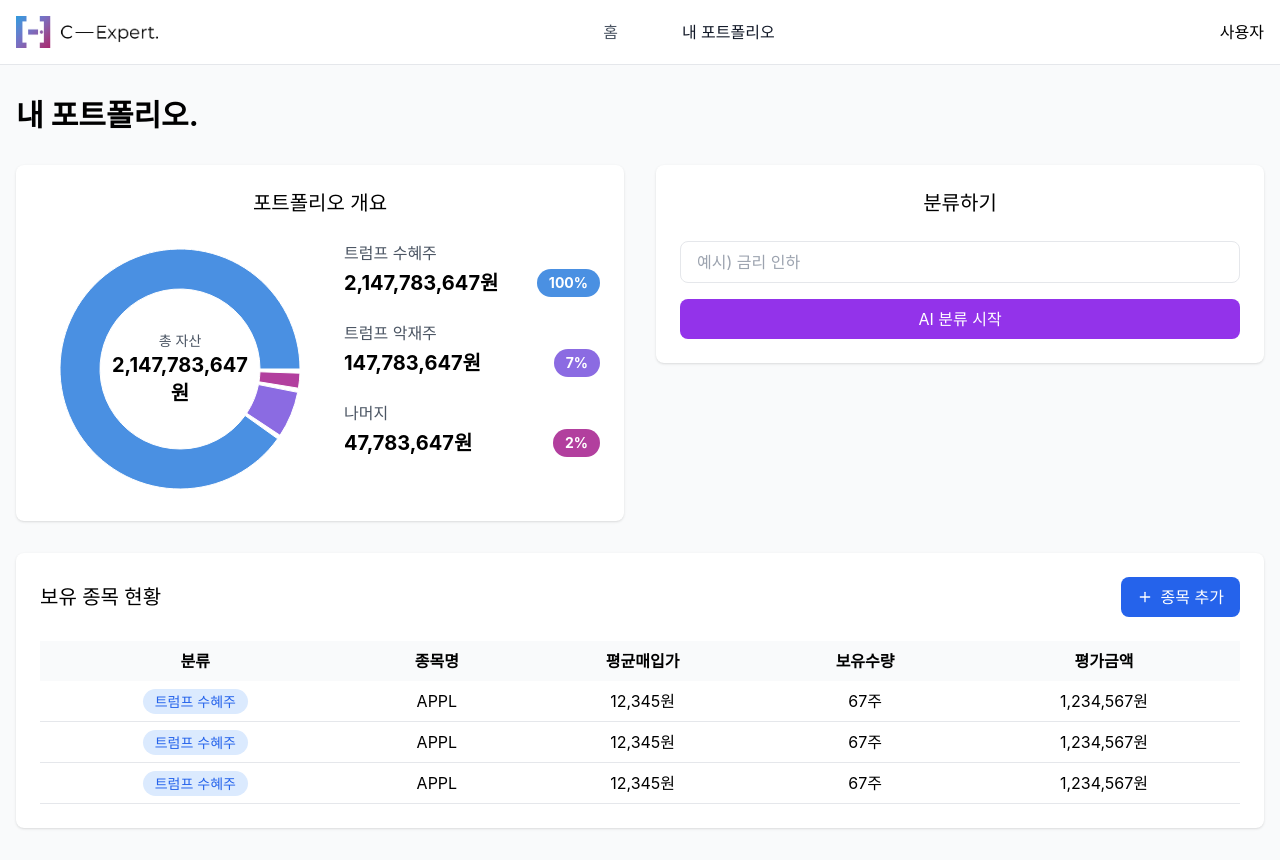
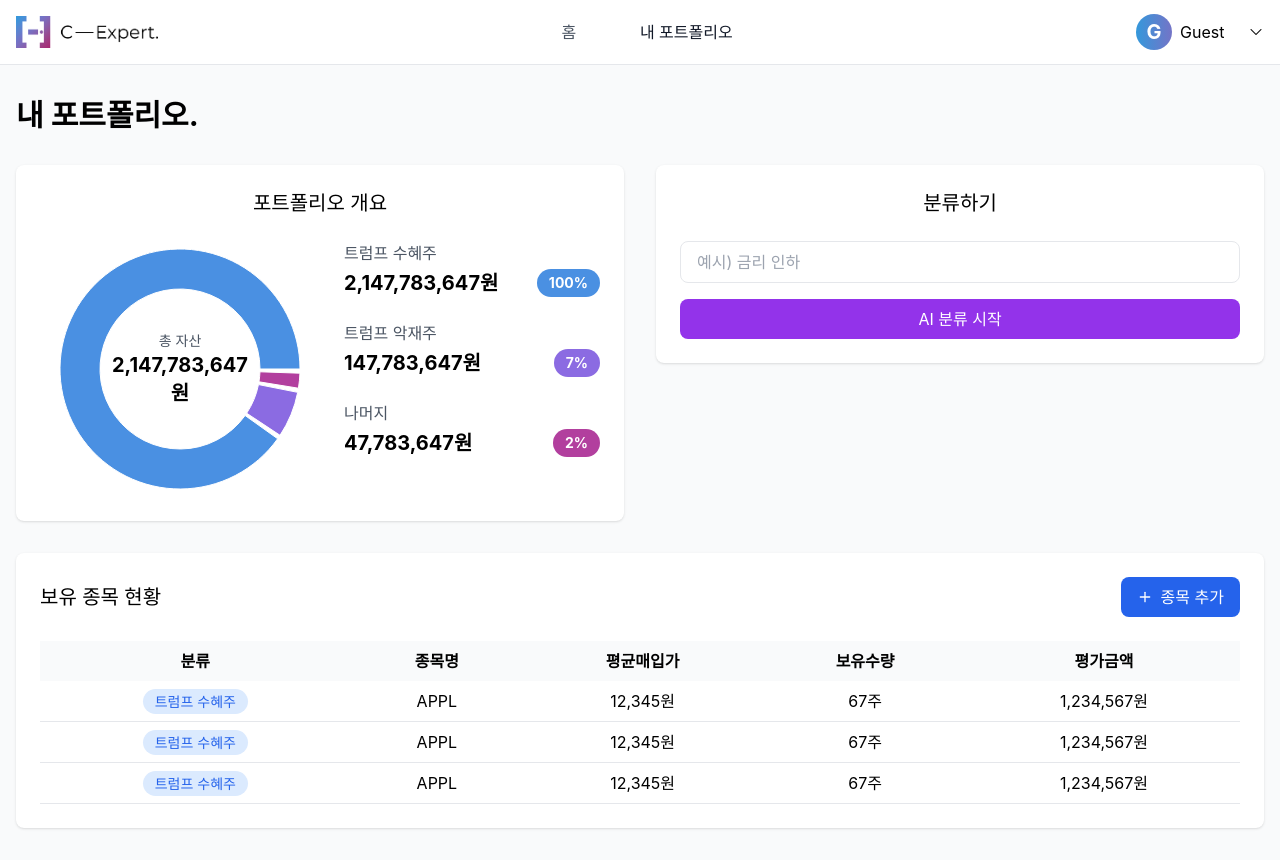
Before and after one commit to koscom-c-expert/c-expert-fe, a React (Create React App) app: page /portfolio in a window 1280 px wide. Built offline with nearby package versions, Linux system fonts and the light colour scheme.

Commit message:
Implement user profile

```diff
--- a/src/pages/Portfolio.js
+++ b/src/pages/Portfolio.js
@@ -1,11 +1,13 @@
 import {useNavigate, useParams} from "react-router-dom";
 import {useEffect, useState} from "react";
 import Logo from '../assets/logo-on-white.png';
+import DownArrow from '../assets/down_arrow.svg';
 import {PieChart, Pie, Cell} from 'recharts';
 import {Home, User, Plus, X} from 'lucide-react';
 
 function Portfolio() {
     const navigate = useNavigate();
+    const [username, setUsername] = useState("Guest");
     const [isDialogOpen, setIsDialogOpen] = useState(false);
     const data = [
         {name: "트럼프 수혜주", value: 2147783647, percentage: 58, color: "#4A90E2"},
@@ -36,8 +38,18 @@ function Portfolio() {
                             </a>
                         </nav>
                         {/* User Profile */}
-                        <div className="flex items-center space-x-2">
-                            <span>사용자</span>
+                        <div className="flex flex-row justify-between items-center space-x-2 w-32 cursor-pointer">
+                            <div className="flex flex-row items-center">
+                                <div
+                                    className="w-9 h-9 rounded-3xl content-center"
+                                    style={{
+                                        background: 'linear-gradient(90deg, #3498DB 0%, #7474C7 100%)'
+                                    }}>
+                                    <p className="font-bold text-white text-xl">{username.charAt(0)}</p>
+                                </div>
+                                <span className="truncate ml-2">{username}</span>
+                            </div>
+                            <img className="size-4" src={DownArrow}/>
                         </div>
                     </div>
                 </div>
```
